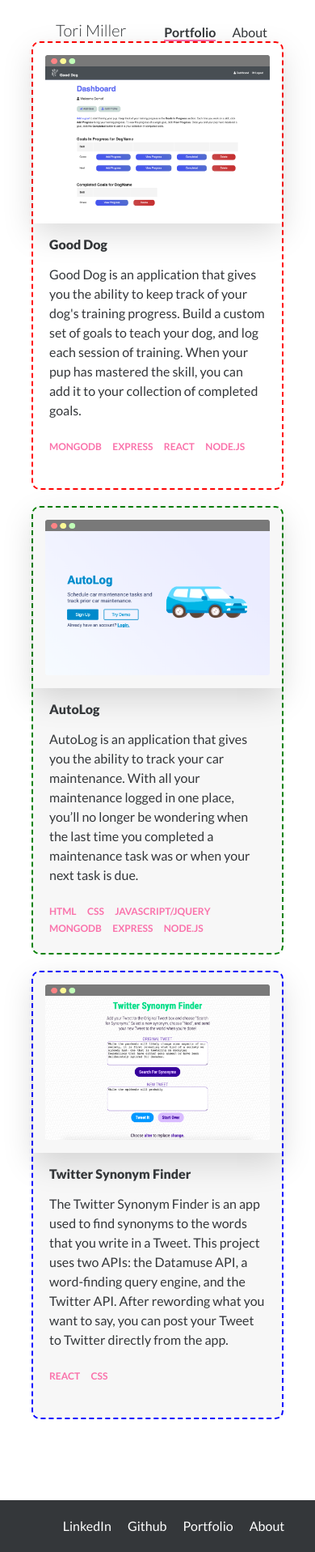
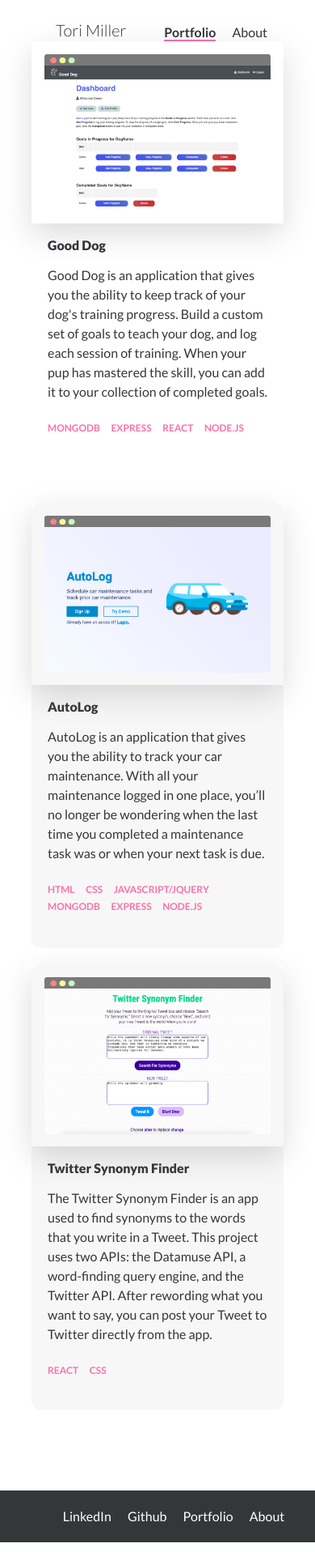
Before and after one commit to torimiller/portfolio, a React (Create React App) app in the folder client/: page / in a window 390 px wide. Shown: the whole page at 81% size. Built offline with nearby package versions, Linux system fonts and the light colour scheme.

Commit message:
remove unnecessary borders, update client build

```diff
--- a/client/src/App.css
+++ b/client/src/App.css
@@ -511,8 +511,6 @@
     grid-column: 2;
     grid-row: 1;
     grid-template-rows: repeat(3, 1fr);
-    border: 2px dashed red;
-
   }
 
   .good-dog-image-link, .autolog-image-link, .twitter-image-link {
@@ -544,7 +542,6 @@
     grid-column: 2;
     grid-row: 2;
     grid-template-rows: repeat(3, 1fr);
-    border: 2px dashed green;
   }
 
   .portfolio-piece-twitter {
@@ -552,7 +549,6 @@
     grid-column: 2;
     grid-row: 3;
     grid-template-rows: repeat(3, 1fr);
-    border: 2px dashed blue;
   }
 
   .portfolio-piece {
--- a/package.json
+++ b/package.json
@@ -1,6 +1,6 @@
 {
   "name": "portfolio",
-  "homepage": "torimiller.me",
+  "homepage": "torimiller.info",
   "version": "1.0.0",
   "description": "",
   "main": "server.js",
```
Also changed, not shown: 15 other files (tests, documents, lock files or other folders).
